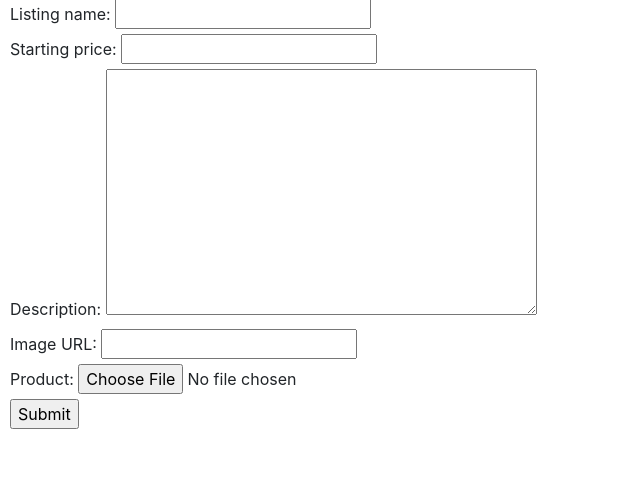
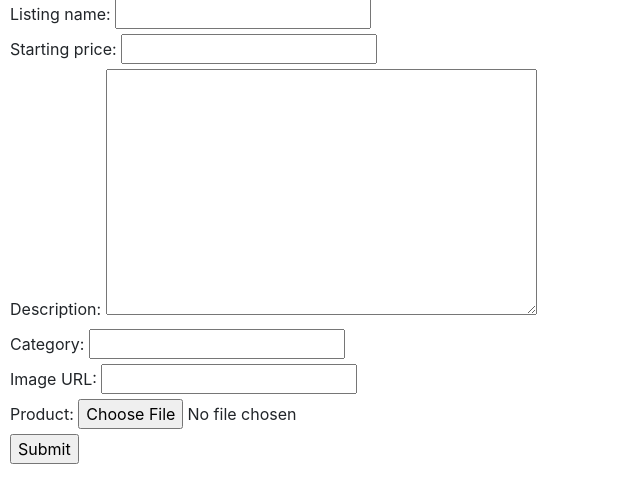
Before and after one commit to liampc/ComSci50, a Django app: page /listing/add_listing in a window 1280 px wide. Shown: the part 210-713 px from the top of the page, without its empty margins (0-640 px from the left). Run offline with Django 3.2, Linux system fonts and the light colour scheme; some libraries are stand-ins or nearby versions.

Commit message:
add and migrate category

```diff
--- a/auctions/forms.py
+++ b/auctions/forms.py
@@ -7,3 +7,4 @@ class Add_listing(forms.Form):
     description = forms.CharField(label="Description",widget=forms.Textarea, required=False)
     product_image = forms.ImageField(label="Product", required=False,)
     image_url = forms.URLField(label="Image URL", required=False)
+    category = forms.CharField(label="Category", max_length=64)
--- a/auctions/models.py
+++ b/auctions/models.py
@@ -14,6 +14,7 @@ class Listing(models.Model):
     lister = models.CharField(max_length=64)
     product_image = models.ImageField(null=True, blank=True, upload_to="images/")
     image_url = models.URLField(null=True, blank=True)
+    category = models.CharField(max_length=64, null=True, blank=True)
 
     def __str__(self):
         return f"{self.product} : ${self.price}"
--- a/auctions/templates/auctions/add_listing.html
+++ b/auctions/templates/auctions/add_listing.html
@@ -27,6 +27,9 @@
         {{form.description.label_tag}}
         {{form.description}}
         <br>
+        {{form.category.label_tag}}
+        {{form.category}}
+        <br>
         {{form.image_url.label_tag}}
         {{form.image_url}}
         <br>
--- a/auctions/views.py
+++ b/auctions/views.py
@@ -96,6 +96,7 @@ def add_listing(request):
             new.lister = request.user.id
             new.product_image = form.cleaned_data["product_image"]
             new.image_url = form.cleaned_data["image_url"]
+            new.category = form.cleaned_data["category"]
             new.save()
             return render(request, "auctions/add_listing.html", {
                 "message": "Your Listing has been added!"
```
Also changed, not shown: auctions/templates/auctions/listings.html (+6 -1 lines), auctions/migrations/0007_listing_category.py (added), db.sqlite3.
